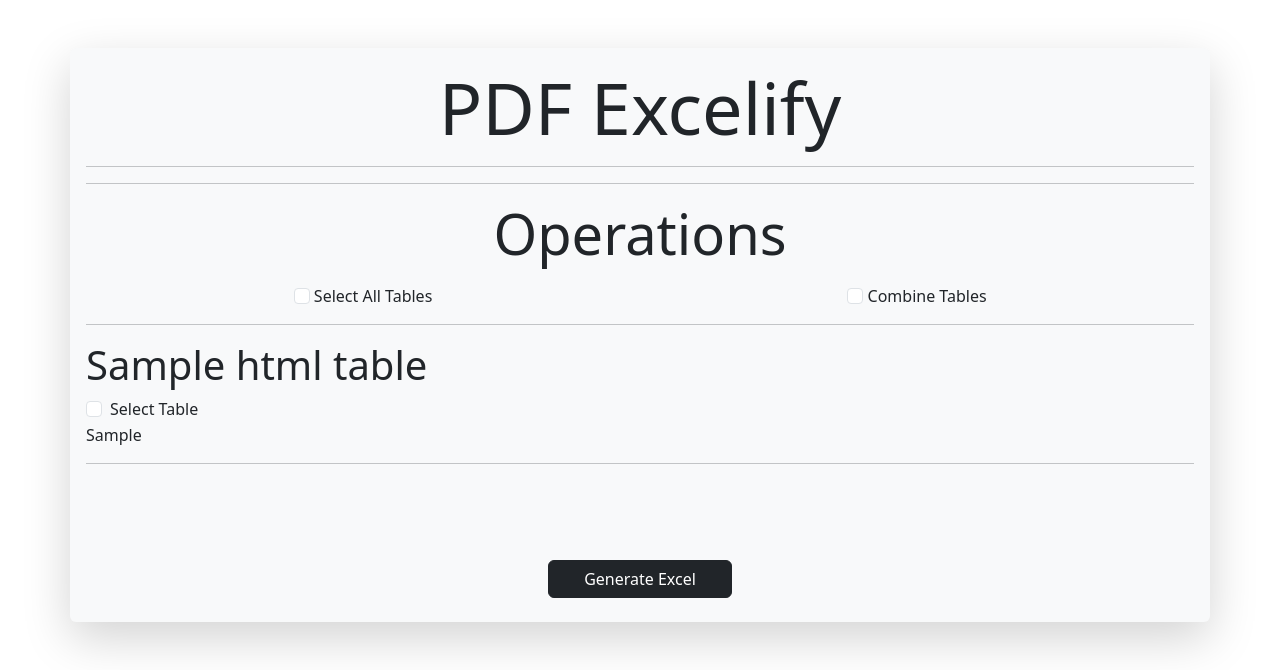
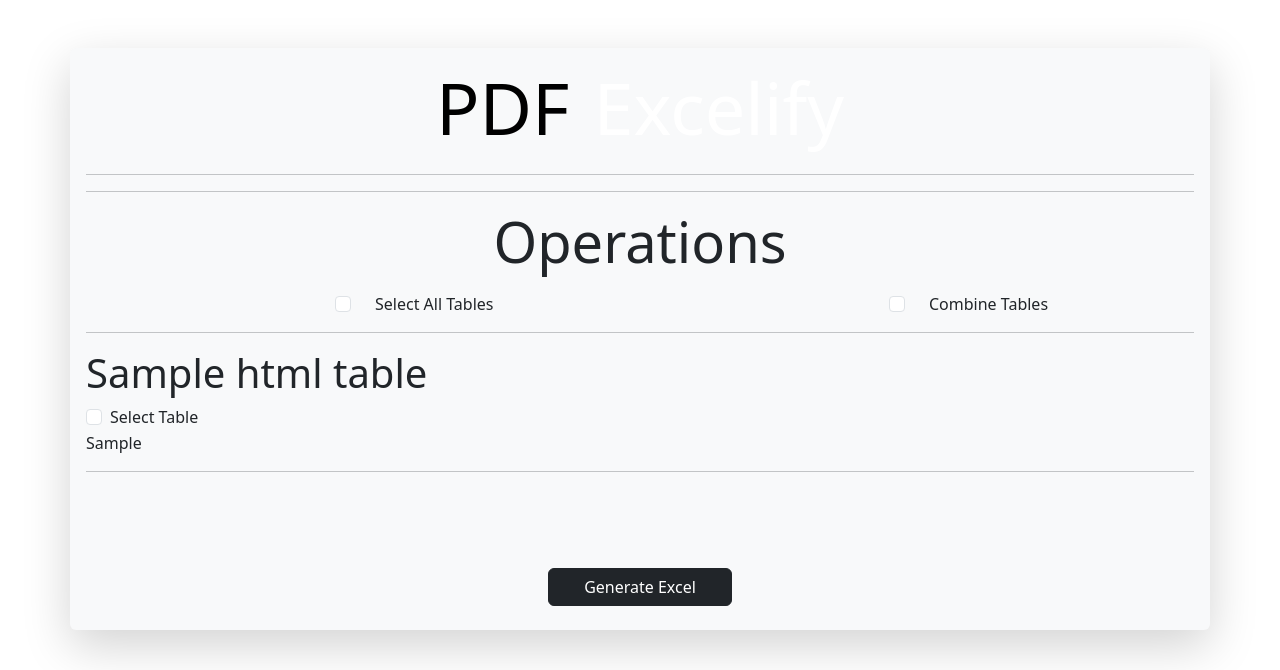
Before and after one commit to jattiemd/PDF-to-Excel, a Python web app: template templates/index.html in a window 1280 px wide. Shown: the top 670 px of the page. Run offline with Jinja, Linux system fonts and the light colour scheme; the template is opened without the code that fills it: most values are stand-ins (such as "Sample title", 1, 10 or a date in 2020).

Commit message:
Encrypt workbook & encrypt sheets checkboxes added

```diff
--- a/templates/index.html
+++ b/templates/index.html
@@ -26,8 +26,15 @@
 <body style="background-color: rgb(255, 255, 255)" style="font-family:Avantgarde, TeX Gyre Adventor, URW Gothic L, sans-serif">
 
   <div class="container shadow-lg p-3 mt-5 mb-5 bg-body-tertiary rounded">
-    <div class="container">
-      <h1 class="display-2 text-center">PDF Excelify</h1>
+    <div class="container d-flex justify-content-center align-items-center">
+      <div class="row custom-header-background">
+        <div class="col text-end">
+          <h1 class="display-2" style="color: black;">PDF</h1>
+        </div>
+        <div class="col text-start">
+          <h1 class="display-2" style="color: white;">Excelify</h1>
+        </div>
+      </div>
     </div>
     <hr>
 
@@ -78,14 +85,32 @@
         <div class="row mb-2">
           <h1 class="display-4 text-center" id="operationsLabel" style="display: none">Operations</h1>
         </div>
-        <div class="row align-items-center">
-          <div class="col">
+        <div class="row">
+          <div class="col text-end">
             <input class="form-check-input" type="checkbox" id="tableCheckboxAll" style="display: none" onclick="checkUnchecked(this)">
+          </div>
+          <div class="col text-start">
             <label class="form-check-label" for="tableCheckboxAll" id="tableCheckboxAllLabel" style="display: none">Select All Tables</label>
           </div>
-          <div class="col">
+          <div class="col text-end">
             <input class="form-check-input " type="checkbox" id="combineTables" name="combineTables" style="display: none" {% if checkbox_value %} checked {% endif %}>
+          </div>
+          <div class="col text-start">
             <label class="form-check-label" for="combineTables" id="combineTablesLabel" style="display: none">Combine Tables</label>
+          </div>
+        </div>
+        <div class="row">
+          <div class="col text-end">
+            <input class="form-check-input" type="checkbox" id="encryptWorkbook" name="encryptWorkbook" style="display: none">
+          </div>
+          <div class="col text-start">
+            <label class="form-check-label" for="encryptWorkbook" id="encryptWorkbookLabel" name="encryptWorkbookLabel" style="display: none">Encrypt Workbook</label>
+          </div>
+          <div class="col text-end">
+            <input class="form-check-input" type="checkbox" id="encryptSheets" name="encryptSheets" style="display: none">
+          </div>
+          <div class="col text-start">
+            <label class="form-check-label" for="encryptySheets" id="encryptSheetsLabel" name="encryptSheetsLabel" style="display: none">Encrypt Sheets</label>
           </div>
         </div>
       </div>
```
